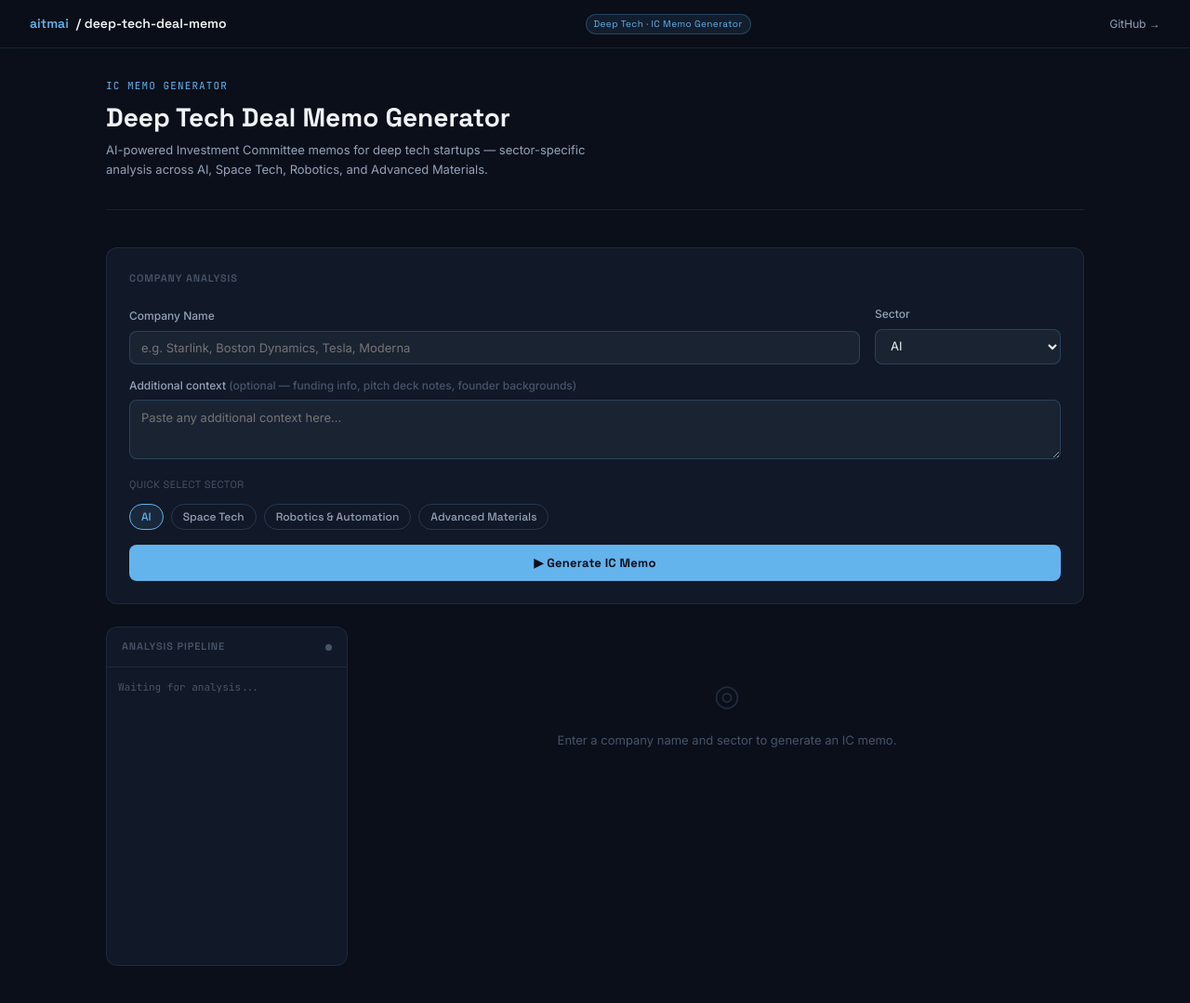
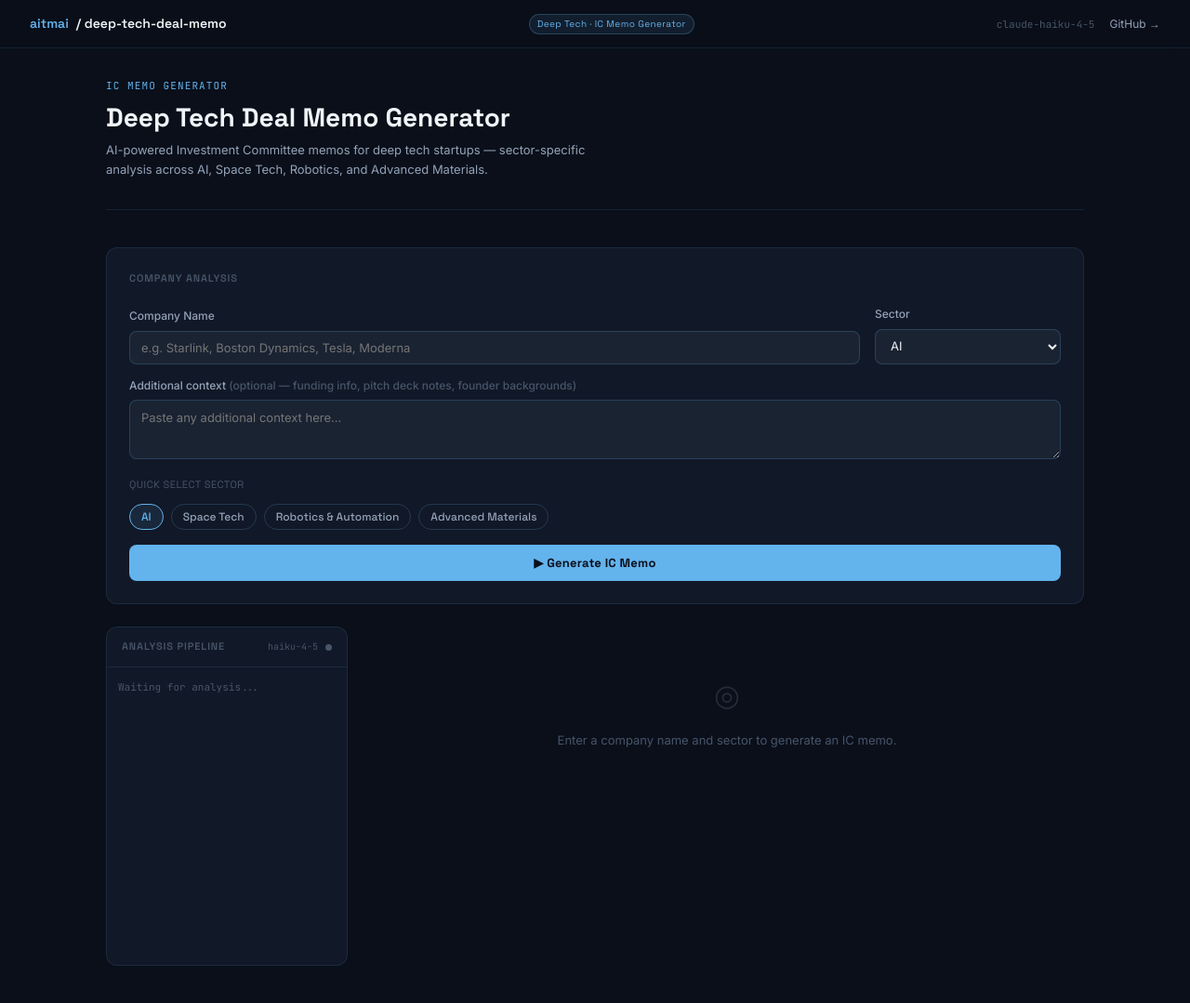
Before and after one commit to aitmai/deep-tech-deal-memo-generator, a Flask app: page / in a window 1280 px wide. Shown: the top 1079 px of the page at 93% size. Run offline with Flask 3, Linux system fonts and the light colour scheme; some libraries are stand-ins or nearby versions.

Commit message:
Display the Model

```diff
--- a/templates/index.html
+++ b/templates/index.html
@@ -166,7 +166,7 @@ footer a:hover{color:var(--accent)}
 <nav>
   <a class="nav-brand" href="https://github.com/aitmai" target="_blank"><span>aitmai</span> / deep-tech-deal-memo</a>
   <span class="nav-tag">Deep Tech · IC Memo Generator</span>
-  <div class="nav-right"><a href="https://github.com/aitmai/deep-tech-deal-memo-generator" target="_blank">GitHub →</a></div>
+  <div class="nav-right"><span style="color:var(--text-muted);margin-right:1rem;font-family:var(--font-mono);font-size:11px">claude-haiku-4-5</span><a href="https://github.com/aitmai/deep-tech-deal-memo-generator" target="_blank">GitHub →</a></div>
 </nav>
 
 <div class="page">
@@ -220,7 +220,10 @@ footer a:hover{color:var(--accent)}
     <div class="pipeline-card">
       <div class="pipeline-header">
         <span class="pipeline-title">Analysis Pipeline</span>
-        <span class="status-dot" id="status-dot"></span>
+        <div style="display:flex;align-items:center;gap:.5rem">
+          <span style="font-family:var(--font-mono);font-size:10px;color:var(--text-muted)">haiku-4-5</span>
+          <span class="status-dot" id="status-dot"></span>
+        </div>
       </div>
       <div class="log-body" id="log-body">
         <div style="color:var(--text-muted);font-size:11px">Waiting for analysis...</div>
```
Also changed, not shown: templates/app.py (renamed from app.py).
